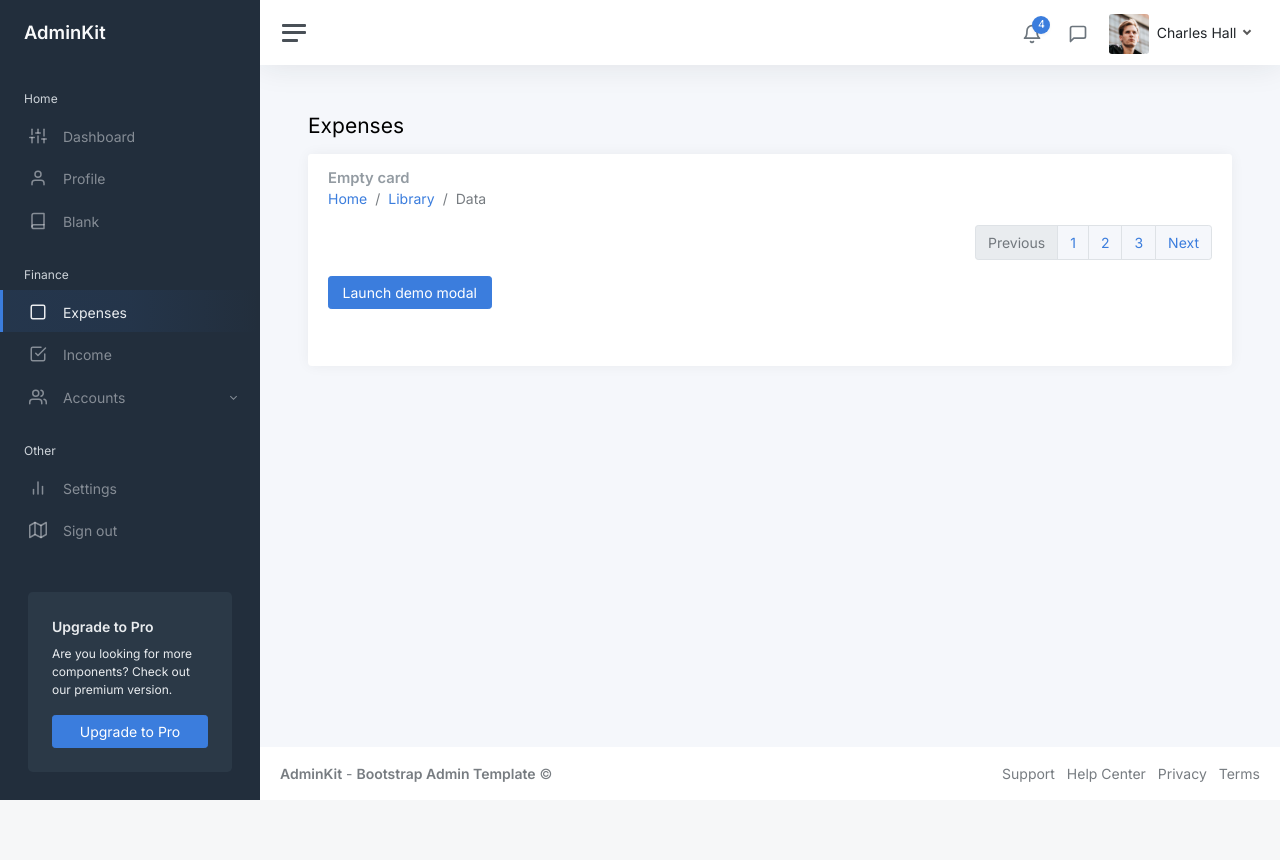
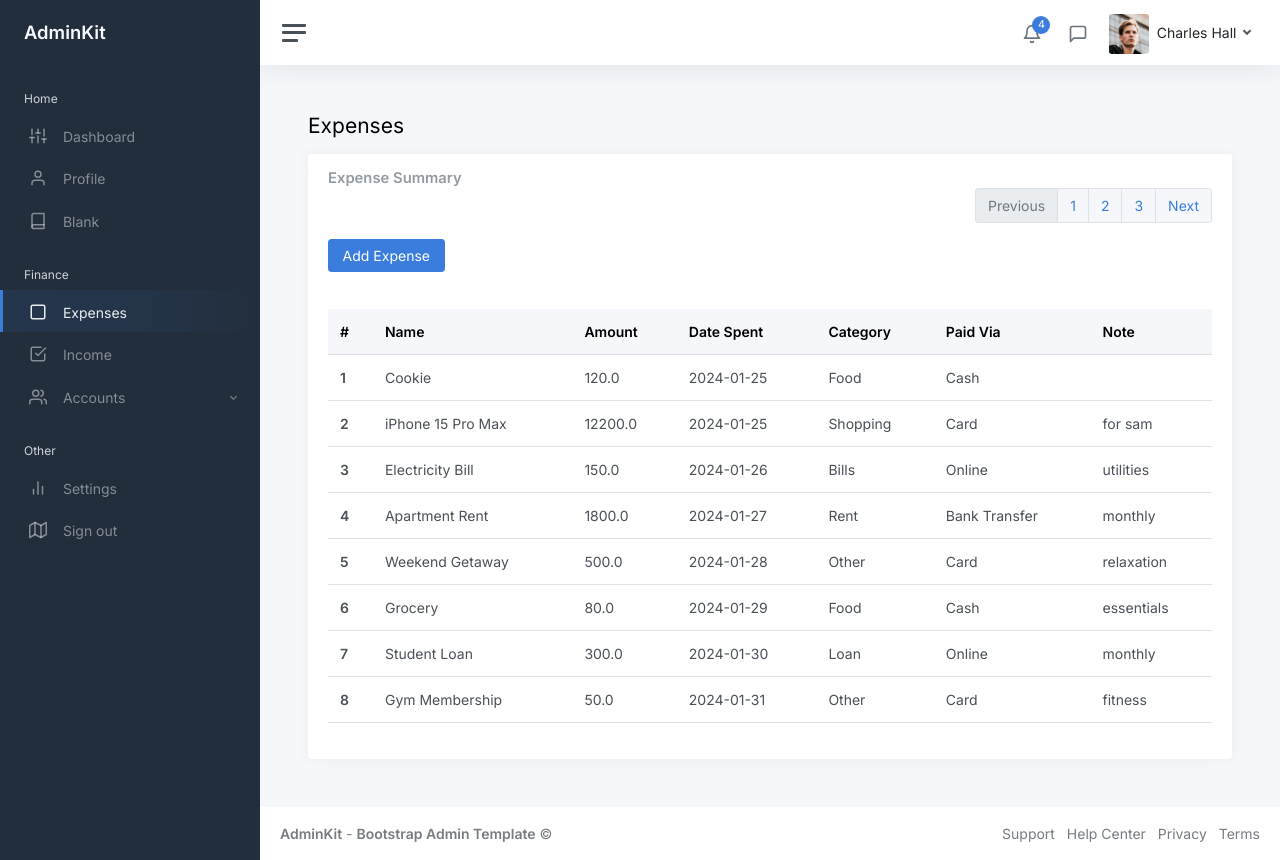
Before and after one commit to 2wons/flask-expense, a Flask app: page /expenses in a window 1280 px wide. Before the commit the page ends 800 px from the top, so only its background shows below. Run offline with Flask 3, Linux system fonts and the light colour scheme; some libraries are stand-ins or nearby versions.

Commit message:
sprint dummy data

```diff
--- a/app/main/routes.py
+++ b/app/main/routes.py
@@ -2,6 +2,7 @@
 
 from flask import render_template
 from app.main import blueprint
+from app.main.util import test_expenses
 
 @blueprint.route('/home')
 def home():
@@ -9,7 +10,10 @@ def home():
 
 @blueprint.route('/expenses')
 def expenses():
-    return render_template('expenses.html', segment='expenses')
+    """manages expenses"""
+    expenses = test_expenses()
+    return render_template('expenses.html', segment='expenses', expenses=expenses)
+
 
 @blueprint.route('/income')
 def income():
--- /dev/null
+++ b/app/main/util.py
@@ -0,0 +1,70 @@
+
+def test_expenses():
+    expenses = [
+        {
+            'name': 'Cookie',
+            'amount': 120.00,
+            'date_spent': '2024-01-25',
+            'category': 'Food',
+            'paid_via': 'Cash',
+            'note': ''
+        },
+        {
+            'name': 'iPhone 15 Pro Max',
+            'amount': 12200.00,
+            'date_spent': '2024-01-25',
+            'category': 'Shopping',
+            'paid_via': 'Card',
+            'note': 'for sam'
+        },
+        {
+            'name': 'Electricity Bill',
+            'amount': 150.00,
+            'date_spent': '2024-01-26',
+            'category': 'Bills',
+            'paid_via': 'Online',
+            'note': 'utilities'
+        },
+        {
+            'name': 'Apartment Rent',
+            'amount': 1800.00,
+            'date_spent': '2024-01-27',
+            'category': 'Rent',
+            'paid_via': 'Bank Transfer',
+            'note': 'monthly'
+        },
+        {
+            'name': 'Weekend Getaway',
+            'amount': 500.00,
+            'date_spent': '2024-01-28',
+            'category': 'Other',
+            'paid_via': 'Card',
+            'note': 'relaxation'
+        },
+        {
+            'name': 'Grocery',
+            'amount': 80.00,
+            'date_spent': '2024-01-29',
+            'category': 'Food',
+            'paid_via': 'Cash',
+            'note': 'essentials'
+        },
+        {
+            'name': 'Student Loan',
+            'amount': 300.00,
+            'date_spent': '2024-01-30',
+            'category': 'Loan',
+            'paid_via': 'Online',
+            'note': 'monthly'
+        },
+        {
+            'name': 'Gym Membership',
+            'amount': 50.00,
+            'date_spent': '2024-01-31',
+            'category': 'Other',
+            'paid_via': 'Card',
+            'note': 'fitness'
+        }
+    ]
+
+    return expenses
--- a/app/templates/auth/login.html
+++ b/app/templates/auth/login.html
@@ -29,7 +29,7 @@
                       </div>
                   </div>
                   <div class="d-grid gap-2 mt-3">
-                      <a href="index.html" class="btn btn-lg btn-primary">Sign in</a>
+                      <a href="{{ url_for('main.home') }}" class="btn btn-lg btn-primary">Sign in</a>
                   </div>
               </form>
           </div>
--- a/app/templates/auth/register.html
+++ b/app/templates/auth/register.html
@@ -30,7 +30,7 @@
             <input class="form-control form-control-lg" type="password" name="password" placeholder="Enter password" />
           </div>
           <div class="d-grid gap-2 mt-3">
-            <a href="index.html" class="btn btn-lg btn-primary">Sign up</a>
+            <a href="{{ url_for('main.home') }}" class="btn btn-lg btn-primary">Sign up</a>
           </div>
         </form>
       </div>
--- a/app/templates/expenses.html
+++ b/app/templates/expenses.html
@@ -11,16 +11,7 @@
         <div class="col-12">
             <div class="card">
                 <div class="card-header">
-                    <h5 class="card-title mb-0">Empty card</h5>
-                    <!-- Breadcrumbs -->
-                    <nav aria-label="breadcrumb">
-                        <ol class="breadcrumb">
-                          <li class="breadcrumb-item"><a href="#">Home</a></li>
-                          <li class="breadcrumb-item"><a href="#">Library</a></li>
-                          <li class="breadcrumb-item active" aria-current="page">Data</li>
-                        </ol>
-                    </nav>
-                    <!-- Breadcrumbs -->
+                    <h2 class="card-title mb-0">Expense Summary</h2>
 
                     <!-- Pagination -->
                     <nav aria-label="Page navigation example">
@@ -41,23 +32,36 @@
                     <!-- Modal Button-->
                     <!-- Button trigger modal -->
                     <button type="button" class="btn btn-primary" data-bs-toggle="modal" data-bs-target="#exampleModal">
-                        Launch demo modal
+                        Add Expense
                     </button>
 
-                    <!-- Modal -->
+                    <!-- Modal Todo: separate -->
                     <div class="modal fade" id="exampleModal" tabindex="-1" aria-labelledby="exampleModalLabel" aria-hidden="true">
-                        <div class="modal-dialog">
+                        <div class="modal-dialog modal-dialog-centered">
                         <div class="modal-content">
                             <div class="modal-header">
-                            <h1 class="modal-title fs-5" id="exampleModalLabel">Modal title</h1>
+                            <h1 class="modal-title fs-3" id="exampleModalLabel">Add Expense</h1>
                             <button type="button" class="btn-close" data-bs-dismiss="modal" aria-label="Close"></button>
                             </div>
                             <div class="modal-body">
-                            ...
+                              <div class="mb-3">
+                                <label for="exampleFormControlInput1" class="form-label">Name</label>
+                                <input type="text" class="form-control" placeholder="Cat food">
+                              </div>
+                              <label for="exampleFormControlInput1" class="form-label">Price</label>
+                              <div class="input-group mb-3">
+                                <span class="input-group-text">$</span>
+                                <input type="text" class="form-control" aria-label="Amount (to the nearest dollar)">
+                                <span class="input-group-text">.00</span>
+                              </div>
+                              <div class="input-group">
+                                <span class="input-group-text">Notes</span>
+                                <textarea class="form-control" aria-label="With textarea"></textarea>
+                              </div>
                             </div>
                             <div class="modal-footer">
                             <button type="button" class="btn btn-secondary" data-bs-dismiss="modal">Close</button>
-                            <button type="button" class="btn btn-primary">Save changes</button>
+                            <button type="button" class="btn btn-primary">Add</button>
                             </div>
                         </div>
                         </div>
@@ -66,9 +70,32 @@
 
                 </div>
                 <div class="card-body">
-
-
-
+                    <table class="table">
+                      <thead class="table-light">
+                        <tr>
+                          <th scope="row">#</th>
+                          <th scope="row">Name</th>
+                          <th scope="row">Amount</th>
+                          <th scope="row">Date Spent</th>
+                          <th scope="row">Category</th>
+                          <th scope="row">Paid Via</th>
+                          <th scope="row">Note</th>
+                        </tr>
+                      </thead>
+                      <tbody>
+                        {% for expense in expenses %}
+                          <tr>
+                            <th scope="row"> {{ loop.index }} </th>
+                            <td> {{ expense.name }} </td>
+                            <td> {{ expense.amount }} </td>
+                            <td> {{ expense.date_spent }} </td>
+                            <td> {{ expense.category }} </td>
+                            <td> {{ expense.paid_via }} </td>
+                            <td> {{ expense.note }} </td>
+                          </tr>
+                        {% endfor %}
+                      </tbody>
+                    </table>
                 </div>
             </div>
         </div>
--- a/app/templates/includes/navigation.html
+++ b/app/templates/includes/navigation.html
@@ -146,13 +146,13 @@
     <img src="{{ url_for('static', filename='assets/img/avatars/avatar.jpg') }}" class="avatar img-fluid rounded me-1" alt="Charles Hall" /> <span class="text-dark">Charles Hall</span>
   </a>
                 <div class="dropdown-menu dropdown-menu-end">
-                    <a class="dropdown-item" href="pages-profile.html"><i class="align-middle me-1" data-feather="user"></i> Profile</a>
+                    <a class="dropdown-item" href="#"><i class="align-middle me-1" data-feather="user"></i> Profile</a>
                     <a class="dropdown-item" href="#"><i class="align-middle me-1" data-feather="pie-chart"></i> Analytics</a>
                     <div class="dropdown-divider"></div>
-                    <a class="dropdown-item" href="index.html"><i class="align-middle me-1" data-feather="settings"></i> Settings & Privacy</a>
+                    <a class="dropdown-item" href="#"><i class="align-middle me-1" data-feather="settings"></i> Settings & Privacy</a>
                     <a class="dropdown-item" href="#"><i class="align-middle me-1" data-feather="help-circle"></i> Help Center</a>
                     <div class="dropdown-divider"></div>
-                    <a class="dropdown-item" href="#">Log out</a>
+                    <a class="dropdown-item" href="{{ url_for('auth.login') }}">Log out</a>
                 </div>
             </li>
         </ul>
--- a/app/templates/includes/sidebar.html
+++ b/app/templates/includes/sidebar.html
@@ -66,28 +66,18 @@
             </li>
 
             <li class="sidebar-item {% if 'settings' in segment %} active {% endif %}">
-                <a class="sidebar-link" href="charts-chartjs.html">
+                <a class="sidebar-link" href="#">
       <i class="align-middle" data-feather="bar-chart-2"></i> <span class="align-middle">Settings</span>
     </a>
             </li>
 
             <li class="sidebar-item {% if 'signout' in segment %} active {% endif %}">
-                <a class="sidebar-link" href="maps-google.html">
+                <a class="sidebar-link" href="{{ url_for('auth.login') }}">
       <i class="align-middle" data-feather="map"></i> <span class="align-middle">Sign out</span>
     </a>
             </li>
         </ul>
 
-        <div class="sidebar-cta">
-            <div class="sidebar-cta-content">
-                <strong class="d-inline-block mb-2">Upgrade to Pro</strong>
-                <div class="mb-3 text-sm">
-                    Are you looking for more components? Check out our premium version.
-                </div>
-                <div class="d-grid">
-                    <a href="upgrade-to-pro.html" class="btn btn-primary">Upgrade to Pro</a>
-                </div>
-            </div>
-        </div>
+
     </div>
 </nav>
```
Also changed, not shown: README.md.
